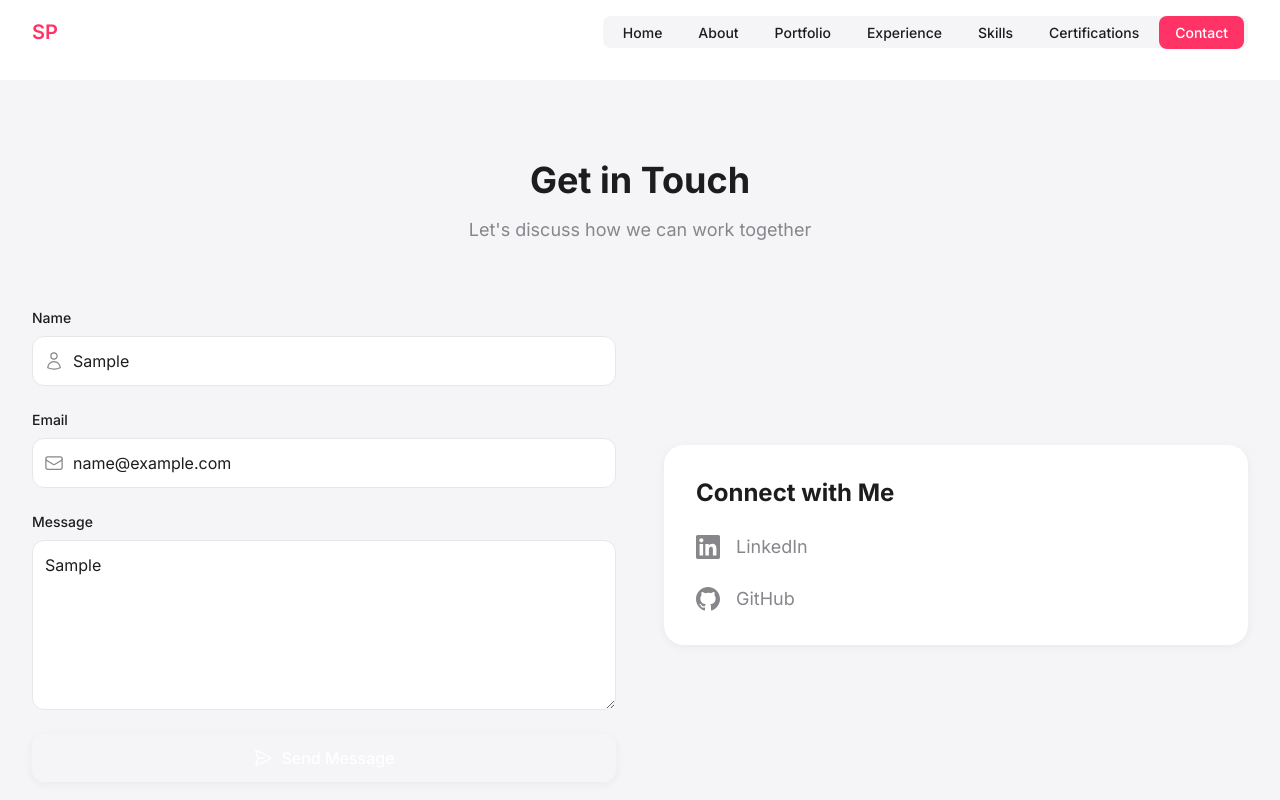
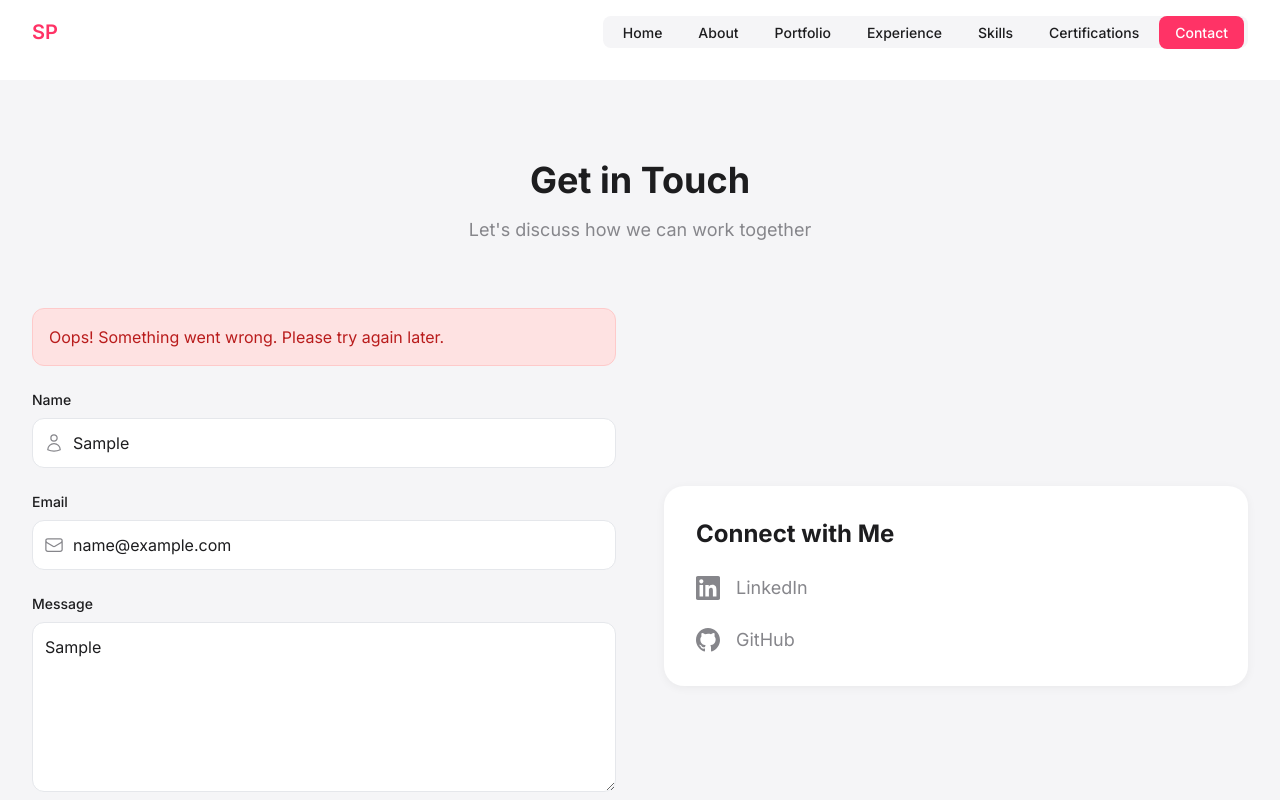
Before and after one commit to sagar1310/portfolio-website, a Next.js app: page /contact in a window 1280 px wide. Both pictures are taken after typing "Sample", "name@example.com", "Sample" into the empty fields and a click on the button "Send Message". Shown: the top 800 px of the page. Built offline with nearby package versions, Linux system fonts and the light colour scheme.

Commit message:
Update contact form styling and fix EmailJS integration

```diff
--- a/app/components/Contact.tsx
+++ b/app/components/Contact.tsx
@@ -1,12 +1,13 @@
 'use client'
 
-import React, { useState } from 'react'
+import React, { useState, useEffect } from 'react'
 import { motion } from 'framer-motion'
 import {
   EnvelopeIcon,
   UserIcon,
   PaperAirplaneIcon
 } from '@heroicons/react/24/outline'
+import emailjs from '@emailjs/browser'
 
 const socialLinks = [
   {
@@ -56,11 +57,53 @@ export default function Contact() {
     email: '',
     message: ''
   })
+  const [status, setStatus] = useState({
+    type: '',
+    message: ''
+  })
+  const [isSubmitting, setIsSubmitting] = useState(false)
 
-  const handleSubmit = (e: React.FormEvent) => {
+  useEffect(() => {
+    emailjs.init('V3BqMlB5yB9aeb3rs')
+  }, [])
+
+  const handleSubmit = async (e: React.FormEvent) => {
     e.preventDefault()
-    // Handle form submission here
-    console.log('Form submitted:', formData)
+    setIsSubmitting(true)
+    setStatus({ type: '', message: '' })
+
+    try {
+      const templateParams = {
+        from_name: formData.name,
+        reply_to: formData.email,
+        message: formData.message,
+        to_name: 'Sagar'
+      }
+
+      const result = await emailjs.send(
+        'service_gftkv9y',
+        'template_xgp68nm',
+        templateParams
+      )
+
+      if (result.status === 200) {
+        setStatus({
+          type: 'success',
+          message: 'Thank you! Your message has been sent successfully.'
+        })
+        setFormData({ name: '', email: '', message: '' })
+      } else {
+        throw new Error('Failed to send email')
+      }
+    } catch (error) {
+      console.error('Email error:', error)
+      setStatus({
+        type: 'error',
+        message: 'Oops! Something went wrong. Please try again later.'
+      })
+    } finally {
+      setIsSubmitting(false)
+    }
   }
 
   const handleChange = (e: React.ChangeEvent<HTMLInputElement | HTMLTextAreaElement>) => {
@@ -104,6 +147,20 @@ export default function Contact() {
             variants={containerVariants}
           >
             <form onSubmit={handleSubmit} className="space-y-6">
+              {status.message && (
+                <motion.div
+                  initial={{ opacity: 0, y: -10 }}
+                  animate={{ opacity: 1, y: 0 }}
+                  className={`p-4 rounded-xl ${
+                    status.type === 'success'
+                      ? 'bg-green-100 text-green-700 border border-green-200'
+                      : 'bg-red-100 text-red-700 border border-red-200'
+                  }`}
+                >
+                  {status.message}
+                </motion.div>
+              )}
+
               <motion.div variants={itemVariants}>
                 <label htmlFor="name" className="block text-sm font-medium text-text-primary mb-2">
                   Name
@@ -121,6 +178,7 @@ export default function Contact() {
                     className="block w-full pl-10 pr-3 py-3 border border-accent-purple/20 rounded-xl bg-background focus:ring-2 focus:ring-accent-purple focus:border-transparent outline-none transition-all"
                     placeholder="Your name"
                     required
+                    disabled={isSubmitting}
                   />
                 </div>
               </motion.div>
@@ -142,6 +200,7 @@ export default function Contact() {
                     className="block w-full pl-10 pr-3 py-3 border border-accent-purple/20 rounded-xl bg-background focus:ring-2 focus:ring-accent-purple focus:border-transparent outline-none transition-all"
                     placeholder="your.email@example.com"
                     required
+                    disabled={isSubmitting}
                   />
                 </div>
               </motion.div>
@@ -159,16 +218,27 @@ export default function Contact() {
                   className="block w-full px-3 py-3 border border-accent-purple/20 rounded-xl bg-background focus:ring-2 focus:ring-accent-purple focus:border-transparent outline-none transition-all"
                   placeholder="Your message..."
                   required
+                  disabled={isSubmitting}
                 />
               </motion.div>
 
               <motion.div variants={itemVariants}>
                 <button
                   type="submit"
-                  className="w-full flex items-center justify-center px-8 py-3 bg-accent-teal text-white rounded-xl font-medium shadow-soft hover:shadow-hover transition-all"
+                  className="w-full flex items-center justify-center px-8 py-3 bg-accent-primary text-white rounded-xl font-medium shadow-soft hover:bg-accent-primary/90 transition-all disabled:opacity-50 disabled:cursor-not-allowed"
+                  disabled={isSubmitting}
                 >
-                  <PaperAirplaneIcon className="w-5 h-5 mr-2" />
-                  Send Message
+                  {isSubmitting ? (
+                    <svg className="animate-spin h-5 w-5 text-white" xmlns="http://www.w3.org/2000/svg" fill="none" viewBox="0 0 24 24">
+                      <circle className="opacity-25" cx="12" cy="12" r="10" stroke="currentColor" strokeWidth="4"></circle>
+                      <path className="opacity-75" fill="currentColor" d="M4 12a8 8 0 018-8V0C5.373 0 0 5.373 0 12h4zm2 5.291A7.962 7.962 0 014 12H0c0 3.042 1.135 5.824 3 7.938l3-2.647z"></path>
+                    </svg>
+                  ) : (
+                    <>
+                      <PaperAirplaneIcon className="w-5 h-5 mr-2" />
+                      Send Message
+                    </>
+                  )}
                 </button>
               </motion.div>
             </form>
--- a/package.json
+++ b/package.json
@@ -15,10 +15,10 @@
     "next": "14.0.4",
     "react": "^18.2.0",
     "react-dom": "^18.2.0",
-    "react-icons": "^5.0.1"
+    "react-icons": "^5.0.1",
+    "@emailjs/browser": "^4.1.0"
   },
   "devDependencies": {
-    "@tailwindcss/nesting": "^0.0.0-insiders.565cd3e",
     "@types/node": "^20.8.9",
     "@types/react": "^18.2.33",
     "@types/react-dom": "^18.2.14",
--- a/postcss.config.js
+++ b/postcss.config.js
@@ -1,7 +1,6 @@
 module.exports = {
   plugins: {
     'tailwindcss': {},
-    '@tailwindcss/nesting': {},
     'autoprefixer': {},
   },
 }
```
Also changed, not shown: 1 other file (tests, documents, lock files or other folders).
